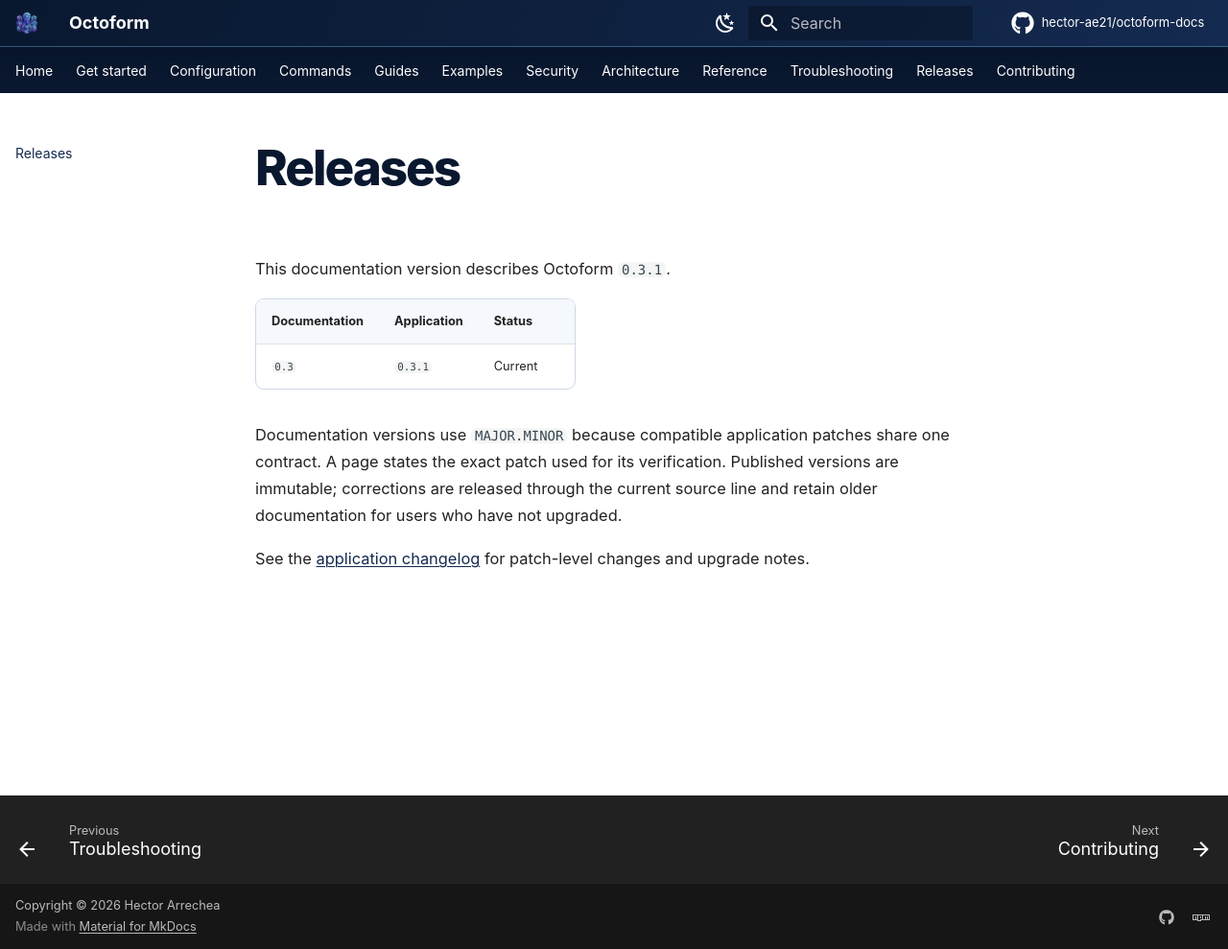
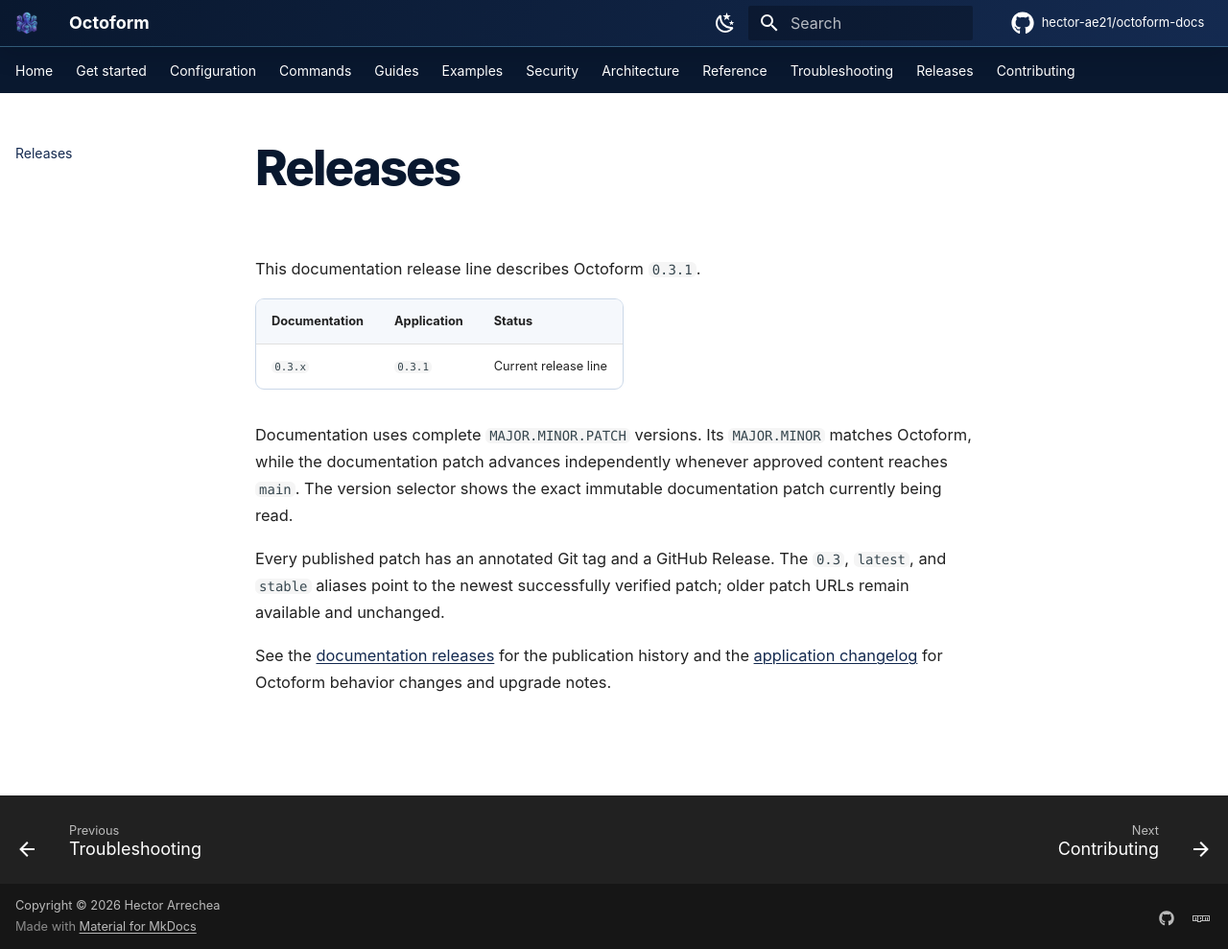
Before and after one commit to hector-ae21/octoform-docs, an MkDocs documentation site: the page built from docs/releases/index.md, in a window 1280 px wide and 989 px high. Shown: the whole window at 96% size. Built offline with MkDocs 1.6.1 and Material for MkDocs 9.7.7, drawn with Linux system fonts in a browser that asks for light colours; plug-ins that fetch from the network failed and are left out; comment, search, counter and statistics services are not loaded; the version menu is left out.

Commit message:
docs(release): document automatic versioning contract
- describe independent documentation patch releases
- establish main as the documentation source branch
- document immutable versions and moving release aliases
- update contribution and editing links
- replace the manual publication flow in the release UML

```diff
--- a/docs/releases/index.md
+++ b/docs/releases/index.md
@@ -1,22 +1,28 @@
 ---
 title: Releases
-description: Match an Octoform application release with its immutable documentation version.
-docs_version: "0.3"
+description: Match each immutable documentation patch with its exact Octoform release.
+docs_line: "0.3"
 application_version: "0.3.1"
 ---
 
 # Releases
 
-This documentation version describes Octoform `0.3.1`.
+This documentation release line describes Octoform `0.3.1`.
 
 | Documentation | Application | Status |
 | --- | --- | --- |
-| `0.3` | `0.3.1` | Current |
+| `0.3.x` | `0.3.1` | Current release line |
 
-Documentation versions use `MAJOR.MINOR` because compatible application patches
-share one contract. A page states the exact patch used for its verification.
-Published versions are immutable; corrections are released through the current
-source line and retain older documentation for users who have not upgraded.
+Documentation uses complete `MAJOR.MINOR.PATCH` versions. Its `MAJOR.MINOR`
+matches Octoform, while the documentation patch advances independently whenever
+approved content reaches `main`. The version selector shows the exact immutable
+documentation patch currently being read.
 
-See the [application changelog](https://github.com/hector-ae21/octoform/blob/v0.x/CHANGELOG.md)
-for patch-level changes and upgrade notes.
+Every published patch has an annotated Git tag and a GitHub Release. The `0.3`,
+`latest`, and `stable` aliases point to the newest successfully verified patch;
+older patch URLs remain available and unchanged.
+
+See the [documentation releases](https://github.com/hector-ae21/octoform-docs/releases)
+for the publication history and the
+[application changelog](https://github.com/hector-ae21/octoform/blob/v0.x/CHANGELOG.md)
+for Octoform behavior changes and upgrade notes.
--- a/mkdocs.yml
+++ b/mkdocs.yml
@@ -4,7 +4,7 @@ site_author: Hector Arrechea
 site_url: https://hector-ae21.github.io/octoform-docs/
 repo_name: hector-ae21/octoform-docs
 repo_url: https://github.com/hector-ae21/octoform-docs
-edit_uri: edit/v0.x/docs/
+edit_uri: edit/main/docs/
 copyright: Copyright &copy; 2026 Hector Arrechea
 strict: true
 
```
Also changed, not shown: CONTRIBUTING.md (+7 -4 lines), README.md (+9 -3 lines), docs/architecture/index.md (+4 -3 lines), docs/contributing/index.md (+1 -1 lines), docs/assets/diagrams/release-pipelines.svg, 1 other file.
